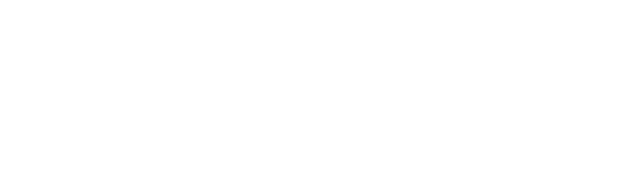
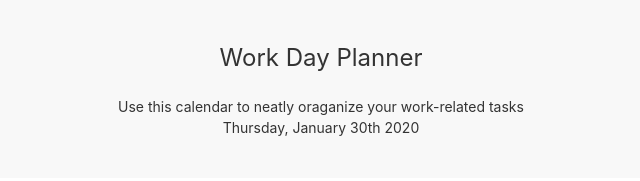
Before and after one commit to ariasadeghi530/workDayScheduler, a plain HTML site: page index.html in a window 1280 px wide. Shown: the whole page, without its empty margins (319-959 px from the left). Drawn offline with nearby package versions, Linux system fonts and the light colour scheme.

Commit message:
added todays date utilzing moment.js

```diff
--- a/assets/app.js
+++ b/assets/app.js
@@ -0,0 +1,4 @@
+
+let currentTime = moment().format("dddd, MMMM Do YYYY");
+console.log(currentTime)
+$('#header-date').text(currentTime);
--- /dev/null
+++ b/assets/style.css
@@ -0,0 +1,4 @@
+
+#myNav{
+  font-size: 200px;
+}
--- a/index.html
+++ b/index.html
@@ -6,13 +6,44 @@
   <meta http-equiv="X-UA-Compatible" content="ie=edge">
   <title>Work-Day Planner</title>
 
+  <!-- UIKit CSS -->
+  <link rel="stylesheet" href="https://cdn.jsdelivr.net/npm/uikit@3.3.0/dist/css/uikit.min.css"/>
+
 </head>
 <body>
+<!-- Nav Bar begin -->
+<nav class="uk-navbar-container uk-navbar">
+  <div class="uk-navbar-center uk-padding">
 
-  <script src="moment.js"></script>
-  <script>
-    moment().format();
-  </script>
+    <ul class="uk-navbar-nav">
+      <li class="uk-active">
+        <a>
+          <div class="uk-text-large uk-text-capitalize uk-text-center">
+            Work Day Planner
+            <div class="uk-navbar-subtitle uk-text-sm uk-text-lowercase uk-margin-top"><span class="uk-text-capitalize">Use</span> this calendar to neatly oraganize your work-related tasks</div>
+            <div class="uk-navbar-subtitle uk-text-sm uk-text-lowercase" ><span class="uk-text-capitalize" id="header-date">Today</span>
+            </div>
+          </div>
+        </a>
+      </li>
+      </ul>
+     </nav>
+
+
+
+
+  <!-- UIkit JS -->
+  <script src="https://cdn.jsdelivr.net/npm/uikit@3.3.0/dist/js/uikit.min.js"></script>
+  <script src="https://cdn.jsdelivr.net/npm/uikit@3.3.0/dist/js/uikit-icons.min.js"></script>
+
+  <!-- Moment js API -->
+  <script src="https://cdnjs.cloudflare.com/ajax/libs/moment.js/2.24.0/moment.min.js"></script>
+
+  <!-- jQuery -->
+  <script src="https://code.jquery.com/jquery-3.4.1.js" integrity="sha256-WpOohJOqMqqyKL9FccASB9O0KwACQJpFTUBLTYOVvVU="
+    crossorigin="anonymous"></script>
+
+<!-- My JS -->
   <script src="./assets/app.js"></script>
 </body>
 </html>
```
Also changed, not shown: 1 other file.
